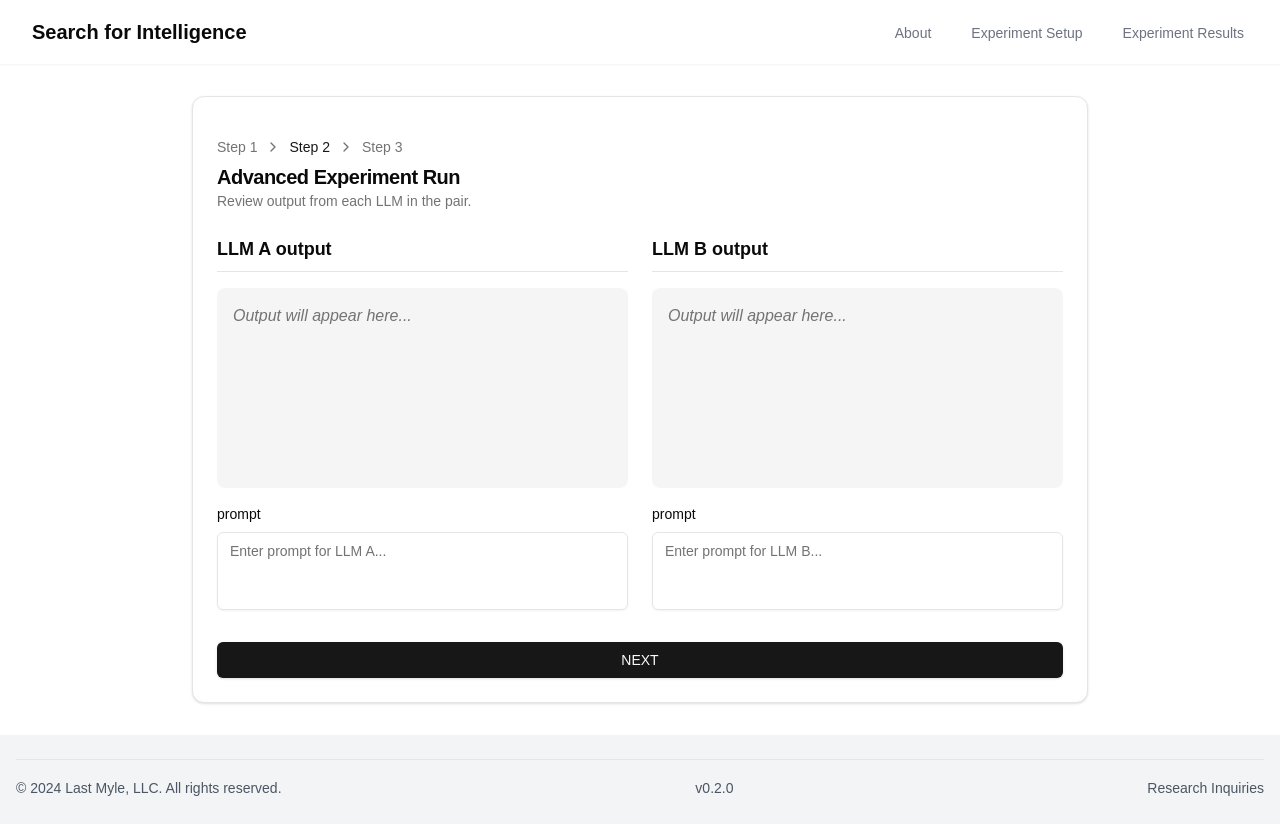
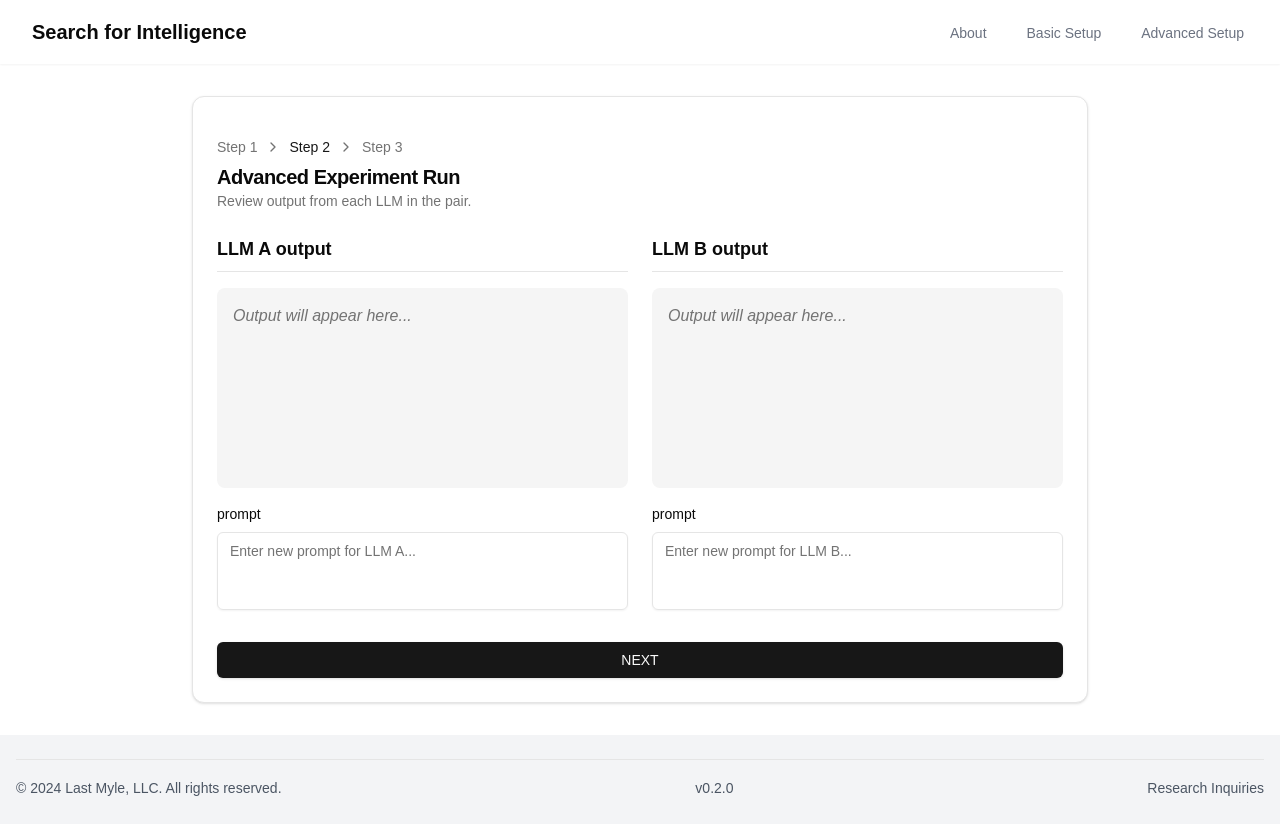
Before and after one commit to deboboy/search-for-intelligence, a Next.js app: page /advanced-run in a window 1280 px wide. Built offline with nearby package versions, Linux system fonts and the light colour scheme.

Commit message:
WIP, advanced workflow

```diff
--- a/app/components/Navbar.tsx
+++ b/app/components/Navbar.tsx
@@ -10,8 +10,8 @@ export function Navbar() {
 
   const links = [
     { href: 'about', label: 'About'},
-    { href: '/experiment-setup', label: 'Experiment Setup' },
-    { href: '/experiment-results', label: 'Experiment Results' },
+    { href: '/experiment-setup', label: 'Basic Setup' },
+    { href: '/advanced-setup', label: 'Advanced Setup'}
   ]
 
   return (
--- a/app/experiment-scoring/page.tsx
+++ b/app/experiment-scoring/page.tsx
@@ -1,5 +1,6 @@
 'use client';
 
+import Link from "next/link"
 import { useEffect, useState } from 'react';
 import { db2 } from '../lib/db2';
 import LLMEvaluationScoring from "../components/Scoring";
@@ -20,8 +21,9 @@ export default function ExperimentScoring() {
 
     return (
         <div className="container mx-auto px-4 py-8">
-        <h1 className="text-3xl font-bold mb-6">Experiment Scoring</h1>
-        {latestChatId !== null && <LLMEvaluationScoring chatId={latestChatId} />}
+            <h1 className="text-3xl font-bold mb-6">Experiment Scoring</h1>
+            {latestChatId !== null && <LLMEvaluationScoring chatId={latestChatId} />}
+            <Link href="/experiment-results">Experiment Results</Link>
         </div>
     );
 }
--- a/components/experiment-run-advanced.tsx
+++ b/components/experiment-run-advanced.tsx
@@ -35,7 +35,7 @@ export function ExperimentRunAdvanced() {
             <div>
               <h3 className="text-sm font-medium mb-2">prompt</h3>
               <Textarea
-                placeholder="Enter prompt for LLM A..."
+                placeholder="Enter new prompt for LLM A..."
                 className="resize-none"
                 rows={3}
               />
@@ -51,7 +51,7 @@ export function ExperimentRunAdvanced() {
             <div>
               <h3 className="text-sm font-medium mb-2">prompt</h3>
               <Textarea
-                placeholder="Enter prompt for LLM B..."
+                placeholder="Enter new prompt for LLM B..."
                 className="resize-none"
                 rows={3}
               />
--- a/components/experiment-scoring-advanced.tsx
+++ b/components/experiment-scoring-advanced.tsx
@@ -80,7 +80,7 @@ export function ExperimentScoringAdvanced() {
             ))}
           </div>
         </div>
-        <Button className="w-full mt-8">SUBMIT SCORES</Button>
+        <Button className="w-full mt-8">SAVE SCORES</Button>
       </CardContent>
     </Card>
   )
```
